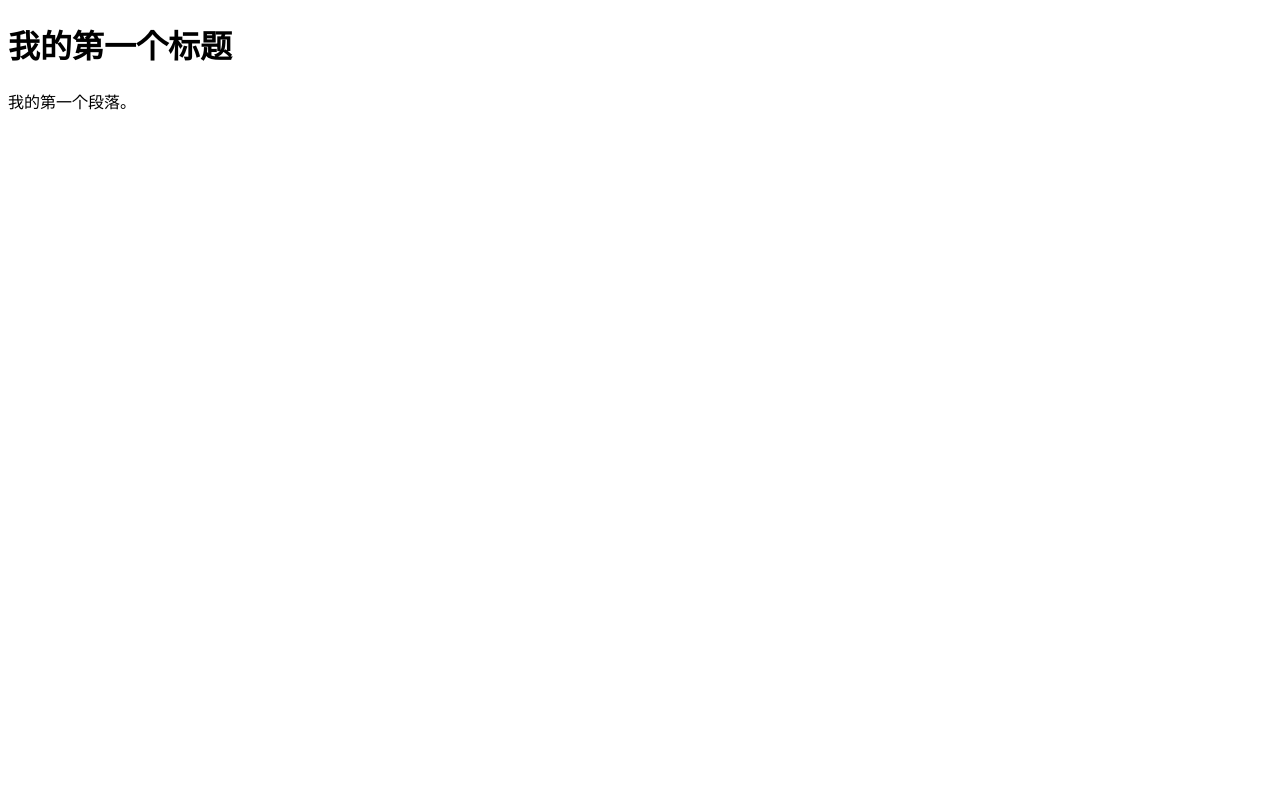
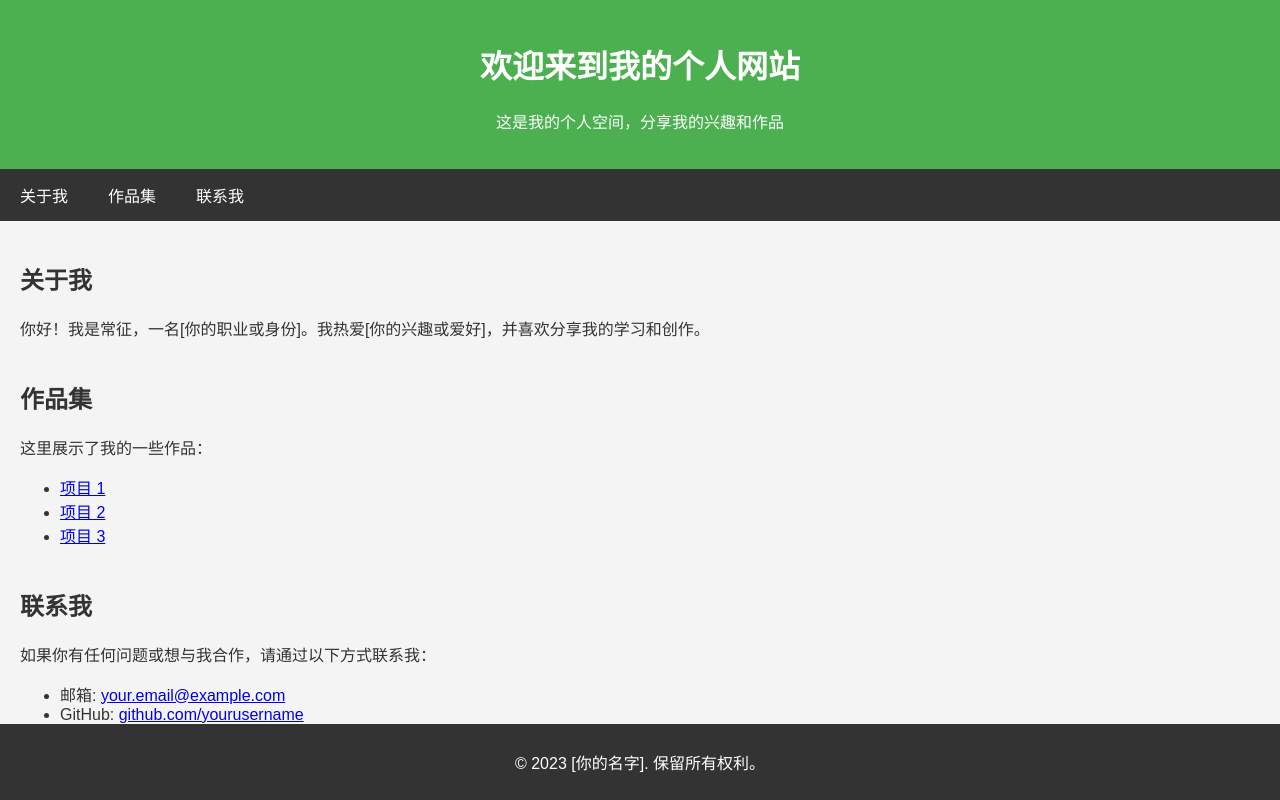
Before and after one commit to xytlktlkbl/xytlktlkbl.github.io, a plain HTML site: page index.html in a window 1280 px wide. Drawn offline with Linux system fonts and the light colour scheme.

Commit message:
Update index.html

```diff
--- a/index.html
+++ b/index.html
@@ -1,11 +1,95 @@
 <!DOCTYPE html>
-<html>
+<html lang="zh-CN">
 <head>
-<meta charset="utf-8">
-<title>cici's personal website-常征的个人网站</title>
+    <meta charset="UTF-8">
+    <meta name="viewport" content="width=device-width, initial-scale=1.0">
+    <title>cici's personal website-常征的个人网站</title>
+    <style>
+        body {
+            font-family: Arial, sans-serif;
+            margin: 0;
+            padding: 0;
+            background-color: #f4f4f4;
+            color: #333;
+        }
+        header {
+            background-color: #4CAF50;
+            color: white;
+            padding: 20px 0;
+            text-align: center;
+        }
+        nav {
+            background-color: #333;
+            overflow: hidden;
+        }
+        nav a {
+            float: left;
+            display: block;
+            color: white;
+            text-align: center;
+            padding: 14px 20px;
+            text-decoration: none;
+        }
+        nav a:hover {
+            background-color: #575757;
+        }
+        .container {
+            padding: 20px;
+        }
+        .about, .portfolio, .contact {
+            margin-bottom: 40px;
+        }
+        footer {
+            background-color: #333;
+            color: white;
+            text-align: center;
+            padding: 10px 0;
+            position: fixed;
+            width: 100%;
+            bottom: 0;
+        }
+    </style>
 </head>
 <body>
-    <h1>我的第一个标题</h1>
-    <p>我的第一个段落。</p>
+    <header>
+        <h1>欢迎来到我的个人网站</h1>
+        <p>这是我的个人空间，分享我的兴趣和作品</p>
+    </header>
+
+    <nav>
+        <a href="#about">关于我</a>
+        <a href="#portfolio">作品集</a>
+        <a href="#contact">联系我</a>
+    </nav>
+
+    <div class="container">
+        <section id="about" class="about">
+            <h2>关于我</h2>
+            <p>你好！我是常征，一名[你的职业或身份]。我热爱[你的兴趣或爱好]，并喜欢分享我的学习和创作。</p>
+        </section>
+
+        <section id="portfolio" class="portfolio">
+            <h2>作品集</h2>
+            <p>这里展示了我的一些作品：</p>
+            <ul>
+                <li><a href="#">项目 1</a></li>
+                <li><a href="#">项目 2</a></li>
+                <li><a href="#">项目 3</a></li>
+            </ul>
+        </section>
+
+        <section id="contact" class="contact">
+            <h2>联系我</h2>
+            <p>如果你有任何问题或想与我合作，请通过以下方式联系我：</p>
+            <ul>
+                <li>邮箱: <a href="mailto:your.email@example.com">your.email@example.com</a></li>
+                <li>GitHub: <a href="https://github.com/yourusername" target="_blank">github.com/yourusername</a></li>
+            </ul>
+        </section>
+    </div>
+
+    <footer>
+        <p>&copy; 2023 [你的名字]. 保留所有权利。</p>
+    </footer>
 </body>
 </html>
```
